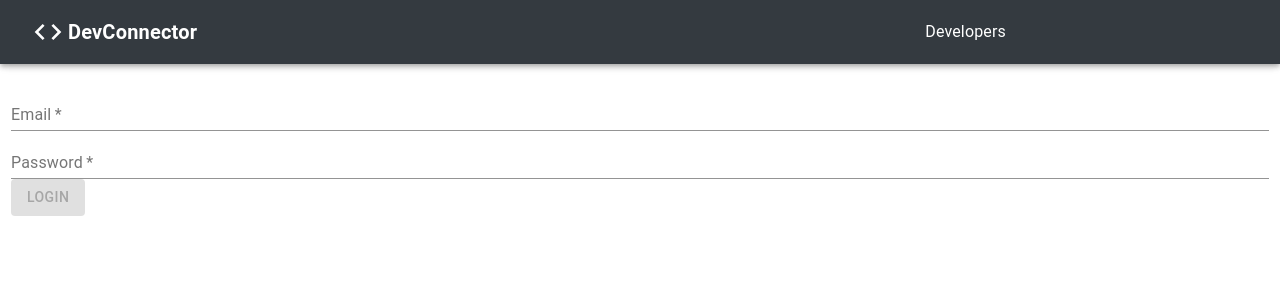
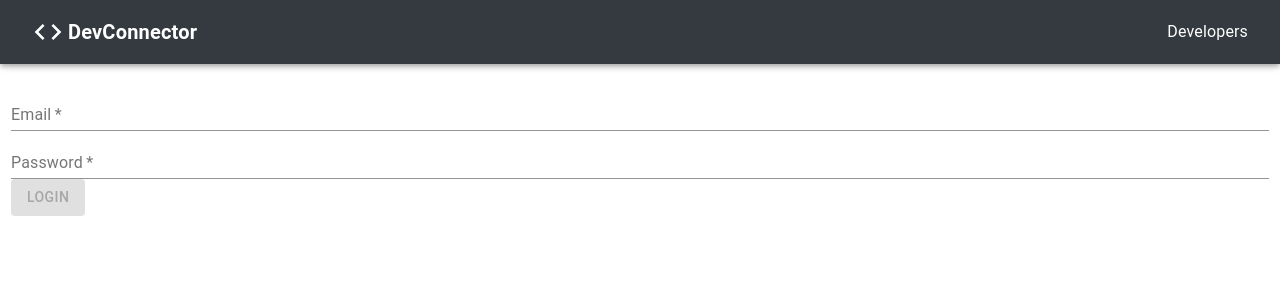
Before and after one commit to Sharan-ram/devconnector-web, a React (Create React App) app: page /account/login in a window 1280 px wide. Shown: the top 300 px of the page. Built offline with nearby package versions, Linux system fonts and the light colour scheme.

Commit message:
Style Developers link when user has logged out

```diff
--- a/src/components/layout/TopNavigation.js
+++ b/src/components/layout/TopNavigation.js
@@ -38,6 +38,11 @@ const useStyles = makeStyles({
     display: "grid",
     gridTemplateColumns: "1fr 1fr 1fr 1fr",
     justifyItems: "center"
+  },
+  developerLink: {
+    justifySelf: "end",
+    display: "grid",
+    gridTemplateColumns: "1fr"
   }
 });
 
@@ -55,7 +60,9 @@ const TopNavigation = () => {
           <div>DevConnector</div>
         </NavLink>
       </div>
-      <div className={classes.navLinks}>
+      <div
+        className={isAuthenticated ? classes.navLinks : classes.developerLink}
+      >
         <div>
           <NavLink to="/users/profiles/all">Developers</NavLink>
         </div>
```
